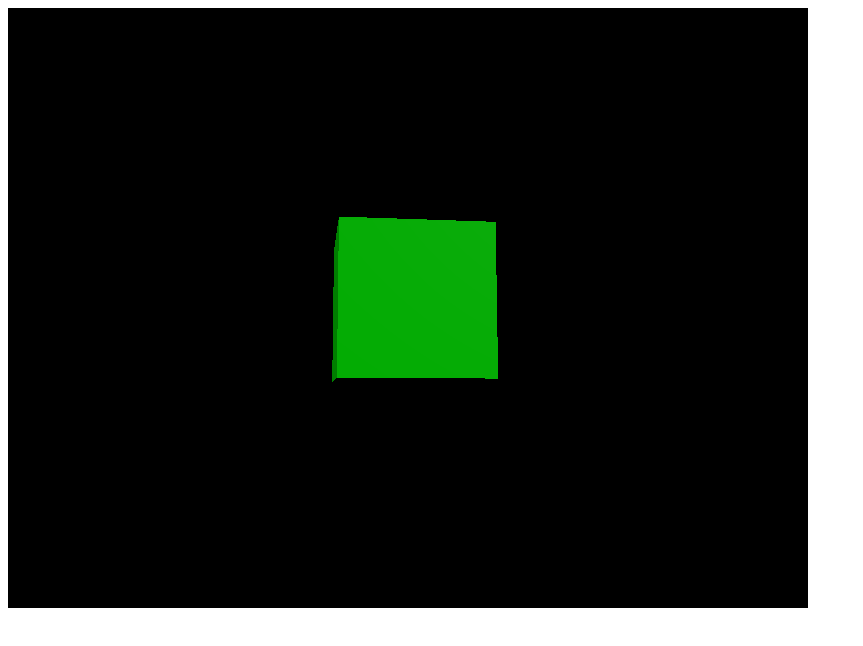
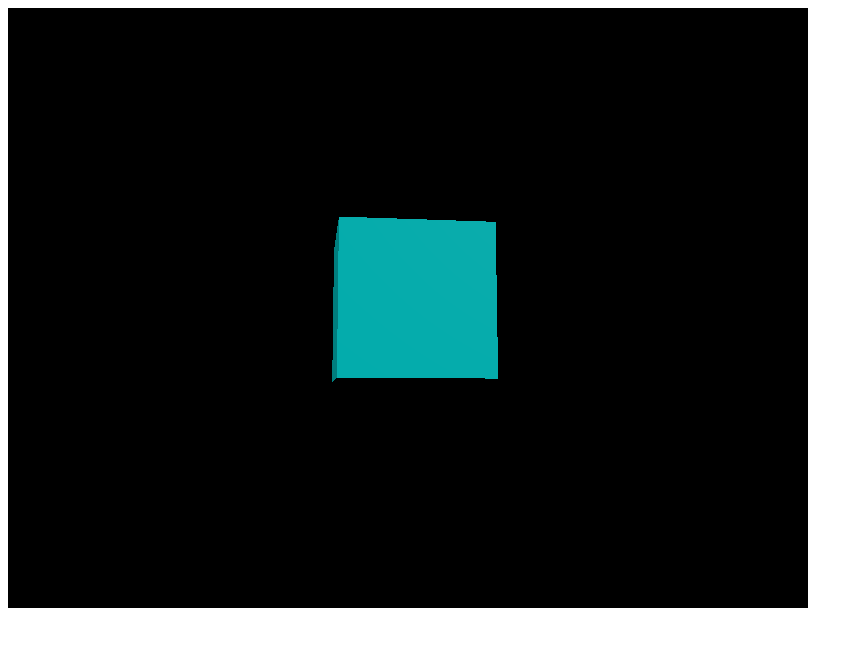
Before and after one commit to ponnopanda/graphic, a plain HTML site: page index.html in a window 1280 px wide. Shown: the whole page, without its empty margins (0-863 px from the left). Drawn offline with nearby package versions, Linux system fonts and the light colour scheme.

Commit message:
Update index.html

```diff
--- a/index.html
+++ b/index.html
@@ -30,7 +30,7 @@
 
     // 箱を作成
     var geometry = new THREE.BoxGeometry(1, 1, 1);
-    var material = new THREE.MeshPhongMaterial({ color: 0x00ff00});
+    var material = new THREE.MeshPhongMaterial({ color: 0x00ffff});
     var box = new THREE.Mesh(geometry, material);
     box.position.z = -5;
     scene.add(box);
```
